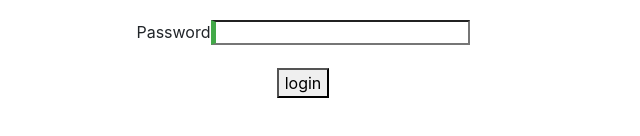
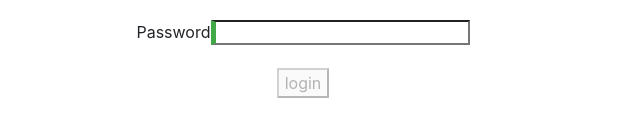
Before and after one commit to MartinKassar/Ang3MarKas, an Angular app in the folder Angu3-markas/: page /login in a window 1280 px wide. Shown: the part 290-426 px from the top of the page, without its empty margins (337-977 px from the left). Built offline with nearby package versions, Linux system fonts and the light colour scheme.

Commit message:
some valdation stuff

```diff
--- a/Angu3-markas/src/app/login/login.component.html
+++ b/Angu3-markas/src/app/login/login.component.html
@@ -31,7 +31,7 @@
 </form> -->
 
 
-<form #userForm="ngForm">
+<form #userForm="ngForm" (ngSubmit)="onSubmit()" novalidate>
   {{userModel | json}}
 <hr>
   {{ userForm.value | json}}
@@ -47,5 +47,6 @@
       <input type="password" requried #password="ngModel" name="password" [(ngModel)]="userModel.password">
 
     </div>
-    <button>login</button>
+    <button [disabled]="userForm.form.invalid" type="submit">login</button>
+    <!-- <div class="alert" *ngIf="userForm.form.invalid && userForm.touched">Form is invalid, please check</div> -->
   </form>
--- a/Angu3-markas/src/app/login/login.component.ts
+++ b/Angu3-markas/src/app/login/login.component.ts
@@ -40,9 +40,8 @@ export class LoginComponent implements OnInit {
     this.loggedUser = this.authService.checkIfLoggedIn()
   }
 
-  log(x):void {
-    console.log(x)
-
+  onSubmit() {
+    console.log(this.userModel)
   }
 
   ngOnInit() {
```
